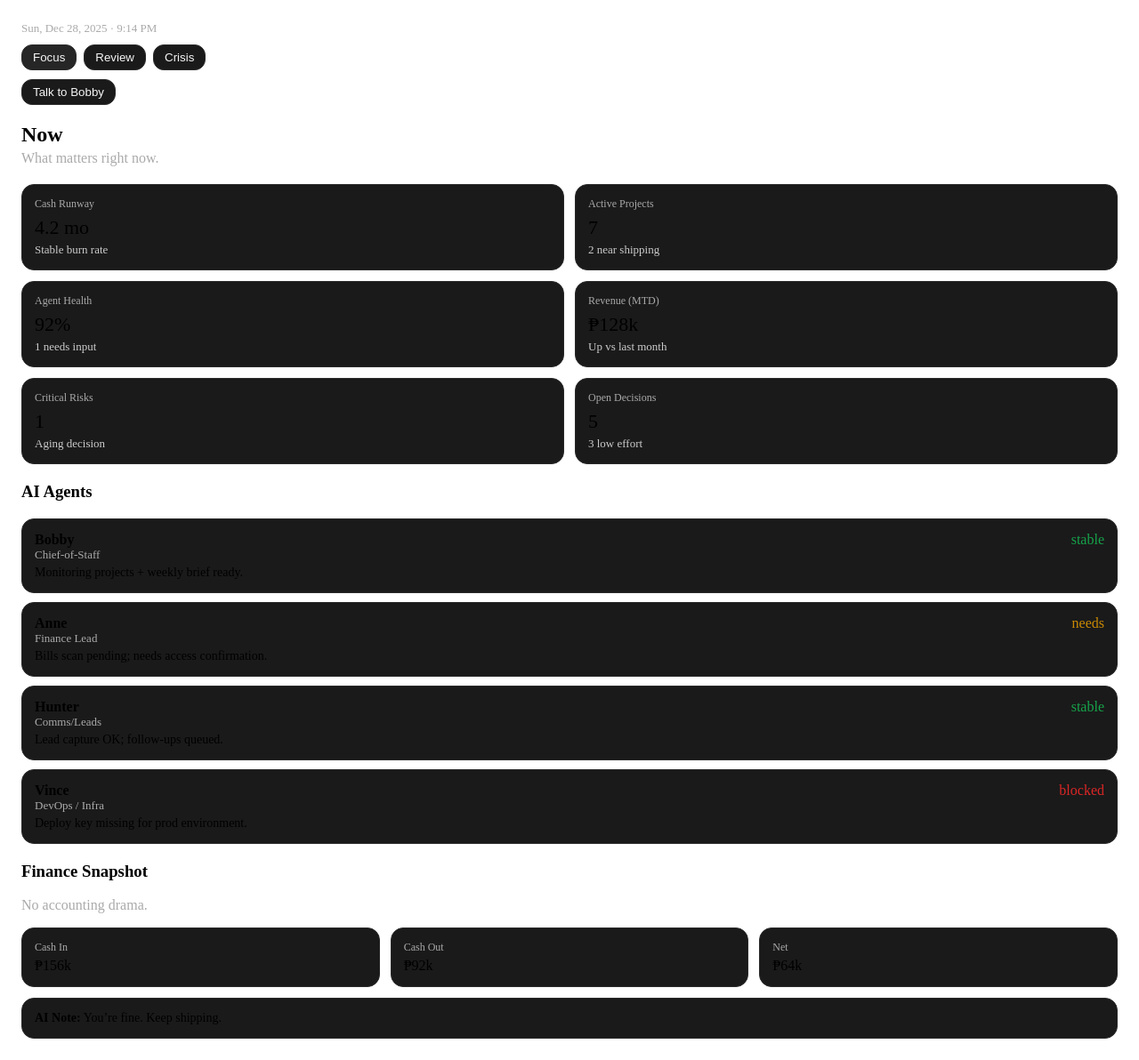
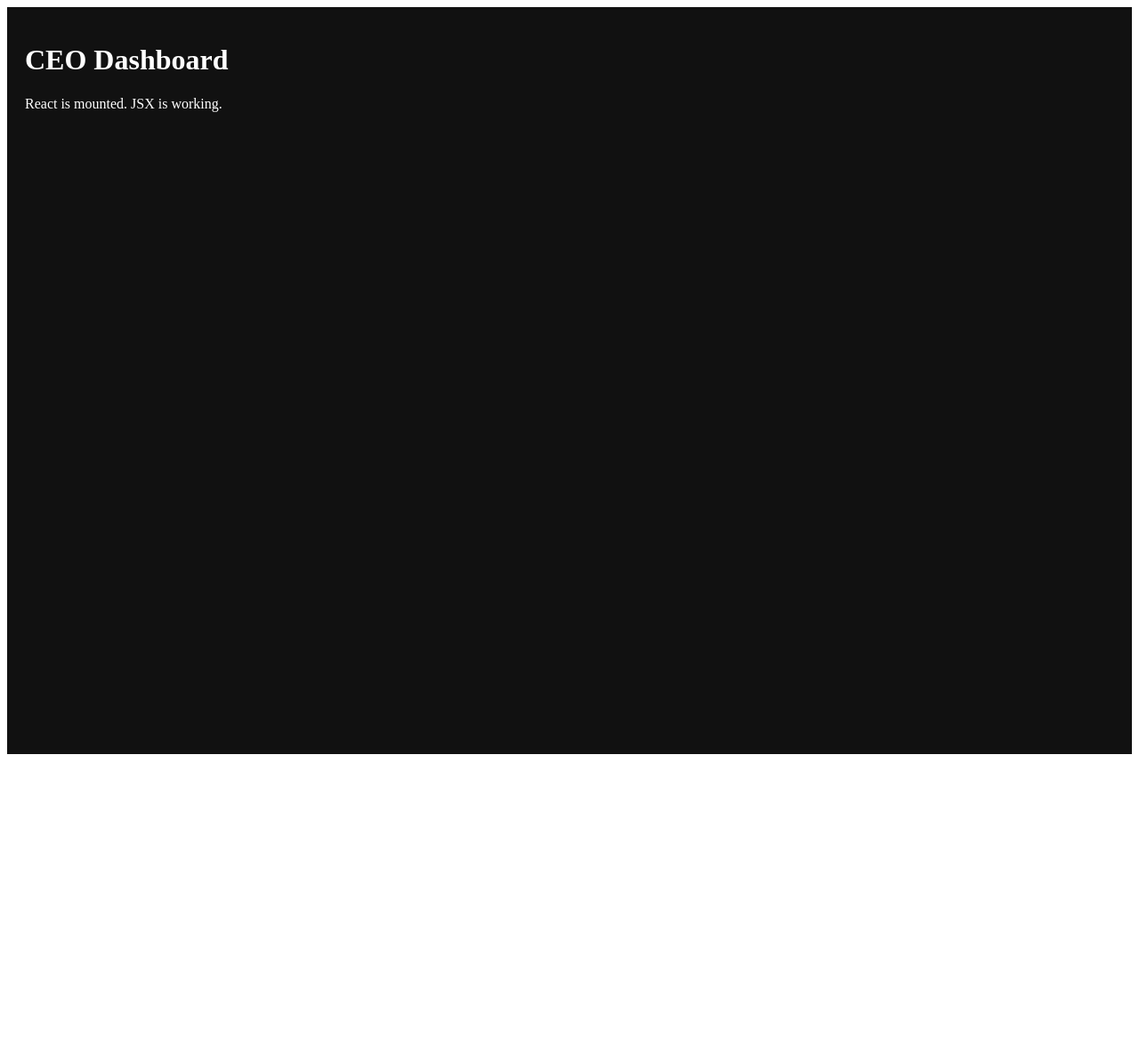
Before and after one commit to tumbletech/tumbletechceodashboard, a React (Vite) app: page / in a window 1280 px wide. Shown: the whole page at 89% size. After the commit the page ends 856 px from the top, so only its background shows below. Built offline with nearby package versions, Linux system fonts and the light colour scheme.

Commit message:
Update App.jsx

```diff
--- a/src/App.jsx
+++ b/src/App.jsx
@@ -1,169 +1,8 @@
-import { useState } from "react";
-
-const card = {
-  background: "#1a1a1a",
-  border: "1px solid #2a2a2a",
-  borderRadius: "14px",
-  padding: "14px",
-};
-
-const button = {
-  background: "#1a1a1a",
-  border: "1px solid #2a2a2a",
-  borderRadius: "12px",
-  padding: "6px 12px",
-  color: "#f5f5f5",
-  cursor: "pointer",
-};
-
 export default function App() {
-  const [mode, setMode] = useState("Focus");
-
   return (
-    <div style={{ minHeight: "100vh", padding: 16 }}>
-      {/* Header */}
-      <div style={{ marginBottom: 20 }}>
-        <div style={{ fontSize: 13, color: "#aaa" }}>
-          Sun, Dec 28, 2025 · 9:14 PM
-        </div>
-
-        <div style={{ display: "flex", gap: 8, marginTop: 10 }}>
-          {["Focus", "Review", "Crisis"].map(m => (
-            <button
-              key={m}
-              style={{
-                ...button,
-                background: mode === m ? "#262626" : "#1a1a1a",
-              }}
-              onClick={() => setMode(m)}
-            >
-              {m}
-            </button>
-          ))}
-        </div>
-
-        <div style={{ marginTop: 10 }}>
-          <button style={button}>Talk to Bobby</button>
-        </div>
-      </div>
-
-      {/* Now */}
-      <section style={{ marginBottom: 20 }}>
-        <h2 style={{ margin: 0 }}>Now</h2>
-        <p style={{ color: "#aaa", marginTop: 4 }}>
-          What matters right now.
-        </p>
-      </section>
-
-      {/* KPIs */}
-      <section
-        style={{
-          display: "grid",
-          gridTemplateColumns: "repeat(2, 1fr)",
-          gap: 12,
-          marginBottom: 20,
-        }}
-      >
-        <Kpi title="Cash Runway" value="4.2 mo" note="Stable burn rate" />
-        <Kpi title="Active Projects" value="7" note="2 near shipping" />
-        <Kpi title="Agent Health" value="92%" note="1 needs input" />
-        <Kpi title="Revenue (MTD)" value="₱128k" note="Up vs last month" />
-        <Kpi title="Critical Risks" value="1" note="Aging decision" />
-        <Kpi title="Open Decisions" value="5" note="3 low effort" />
-      </section>
-
-      {/* Agents */}
-      <section style={{ marginBottom: 20 }}>
-        <h3>AI Agents</h3>
-
-        <Agent
-          name="Bobby"
-          role="Chief-of-Staff"
-          status="stable"
-          desc="Monitoring projects + weekly brief ready."
-        />
-        <Agent
-          name="Anne"
-          role="Finance Lead"
-          status="needs"
-          desc="Bills scan pending; needs access confirmation."
-        />
-        <Agent
-          name="Hunter"
-          role="Comms/Leads"
-          status="stable"
-          desc="Lead capture OK; follow-ups queued."
-        />
-        <Agent
-          name="Vince"
-          role="DevOps / Infra"
-          status="blocked"
-          desc="Deploy key missing for prod environment."
-        />
-      </section>
-
-      {/* Finance */}
-      <section>
-        <h3>Finance Snapshot</h3>
-        <p style={{ color: "#aaa" }}>No accounting drama.</p>
-
-        <div
-          style={{
-            display: "grid",
-            gridTemplateColumns: "repeat(3, 1fr)",
-            gap: 12,
-            marginBottom: 12,
-          }}
-        >
-          <Mini title="Cash In" value="₱156k" />
-          <Mini title="Cash Out" value="₱92k" />
-          <Mini title="Net" value="₱64k" />
-        </div>
-
-        <div style={{ ...card, fontSize: 14 }}>
-          <strong>AI Note:</strong> You’re fine. Keep shipping.
-        </div>
-      </section>
+    <div style={{ padding: 20, color: "white", background: "#111", minHeight: "100vh" }}>
+      <h1>CEO Dashboard</h1>
+      <p>React is mounted. JSX is working.</p>
     </div>
   );
 }
-
-/* COMPONENTS */
-
-function Kpi({ title, value, note }) {
-  return (
-    <div style={card}>
-      <div style={{ fontSize: 12, color: "#aaa" }}>{title}</div>
-      <div style={{ fontSize: 22, marginTop: 6 }}>{value}</div>
-      <div style={{ fontSize: 13, color: "#ccc", marginTop: 4 }}>{note}</div>
-    </div>
-  );
-}
-
-function Mini({ title, value }) {
-  return (
-    <div style={card}>
-      <div style={{ fontSize: 12, color: "#aaa" }}>{title}</div>
-      <div style={{ marginTop: 4 }}>{value}</div>
-    </div>
-  );
-}
-
-function Agent({ name, role, status, desc }) {
-  const statusColor = {
-    stable: "#16a34a",
-    needs: "#ca8a04",
-    blocked: "#dc2626",
-  }[status];
-
-  return (
-    <div style={{ ...card, marginBottom: 10 }}>
-      <div style={{ display: "flex", justifyContent: "space-between" }}>
-        <strong>{name}</strong>
-        <span style={{ color: statusColor }}>{status}</span>
-      </div>
-      <div style={{ fontSize: 13, color: "#aaa" }}>{role}</div>
-      <div style={{ fontSize: 14, marginTop: 4 }}>{desc}</div>
-    </div>
-  );
-}
```
